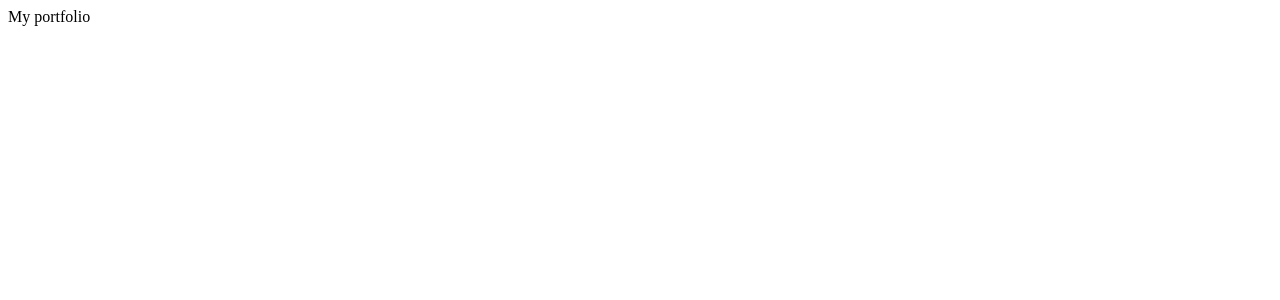
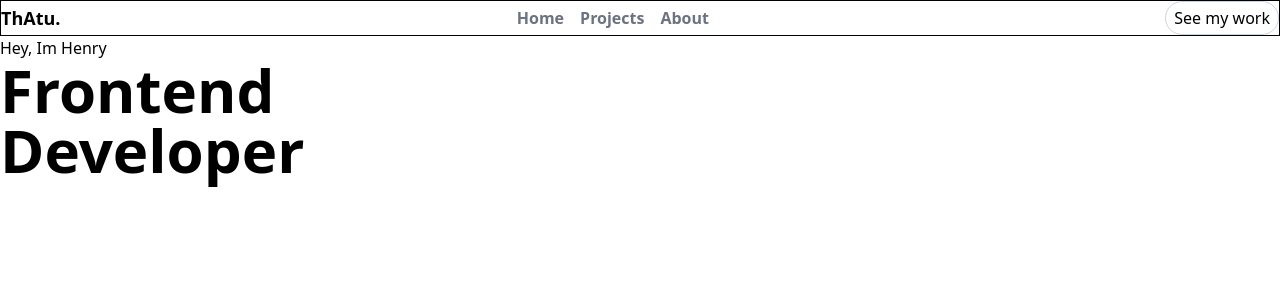
Before and after one commit to Henrykariuki/my-portfolio, a Nuxt app: page / in a window 1280 px wide. Shown: the top 300 px of the page. Built offline with nearby package versions, Linux system fonts and the light colour scheme.

Commit message:
Added header component Created homepage

```diff
--- a/app.vue
+++ b/app.vue
@@ -1,5 +1,12 @@
+<script setup>
+</script>
 <template>
   <div>
-    My portfolio
+    <NuxtLoadingIndicator/>
+    <NuxtLayout>
+      <NuxtPage/>
+    </NuxtLayout>
   </div>
 </template>
+<style scoped>
+</style>
--- /dev/null
+++ b/assets/css/main.css
@@ -0,0 +1,3 @@
+@tailwind base;
+@tailwind components;
+@tailwind utilities;
--- /dev/null
+++ b/components/MyHeader.vue
@@ -0,0 +1,21 @@
+<script setup>
+
+</script>
+
+<template>
+    <div>
+        <div class="border border-black flex justify-between items-center">
+            <p class="text-lg font-bold">ThAtu.</p>
+            <nav class="flex flex-row gap-4 text-gray-500 font-semibold">
+                <button>Home</button>
+                <button>Projects</button>
+                <button>About</button>
+            </nav>
+            <button class="border border-slate-300 px-2 py-1 rounded-full">See my work</button>
+        </div>
+    </div>
+</template>
+
+<style scoped>
+
+</style>
--- /dev/null
+++ b/layouts/default.vue
@@ -0,0 +1,16 @@
+<script setup>
+
+</script>
+
+<template>
+    <div>
+        <MyHeader/>
+        <div>
+            <slot />
+        </div>
+    </div>
+</template>
+
+<style scoped>
+
+</style>
--- a/nuxt.config.ts
+++ b/nuxt.config.ts
@@ -1,5 +1,12 @@
 // https://nuxt.com/docs/api/configuration/nuxt-config
 export default defineNuxtConfig({
   compatibilityDate: '2024-04-03',
-  devtools: { enabled: true }
+  devtools: { enabled: true },
+  css: ['~/assets/css/main.css'],
+  postcss: {
+    plugins: {
+      tailwindcss: {},
+      autoprefixer: {},
+    },
+  },
 })
--- a/package.json
+++ b/package.json
@@ -10,8 +10,14 @@
     "postinstall": "nuxt prepare"
   },
   "dependencies": {
+    "lucide-vue-next": "^0.453.0",
     "nuxt": "^3.13.0",
     "vue": "latest",
     "vue-router": "latest"
+  },
+  "devDependencies": {
+    "autoprefixer": "^10.4.20",
+    "postcss": "^8.4.47",
+    "tailwindcss": "^3.4.14"
   }
 }
--- /dev/null
+++ b/pages/index.vue
@@ -0,0 +1,19 @@
+<script setup>
+
+</script>
+
+<template>
+    <div>
+        <div>
+            <div>
+                <p>Hey, Im Henry</p>
+                <h1 class="font-bold text-6xl">Frontend<br>Developer</h1>
+            </div>
+            <div></div>
+        </div>
+    </div>
+</template>
+
+<style scoped>
+
+</style>
--- /dev/null
+++ b/tailwind.config.js
@@ -0,0 +1,15 @@
+/** @type {import('tailwindcss').Config} */
+export default {
+  content: [
+    "./components/**/*.{js,vue,ts}",
+    "./layouts/**/*.vue",
+    "./pages/**/*.vue",
+    "./plugins/**/*.{js,ts}",
+    "./app.vue",
+    "./error.vue",
+  ],
+  theme: {
+    extend: {},
+  },
+  plugins: [],
+}
```
Also changed, not shown: 1 other file (tests, documents, lock files or other folders).
